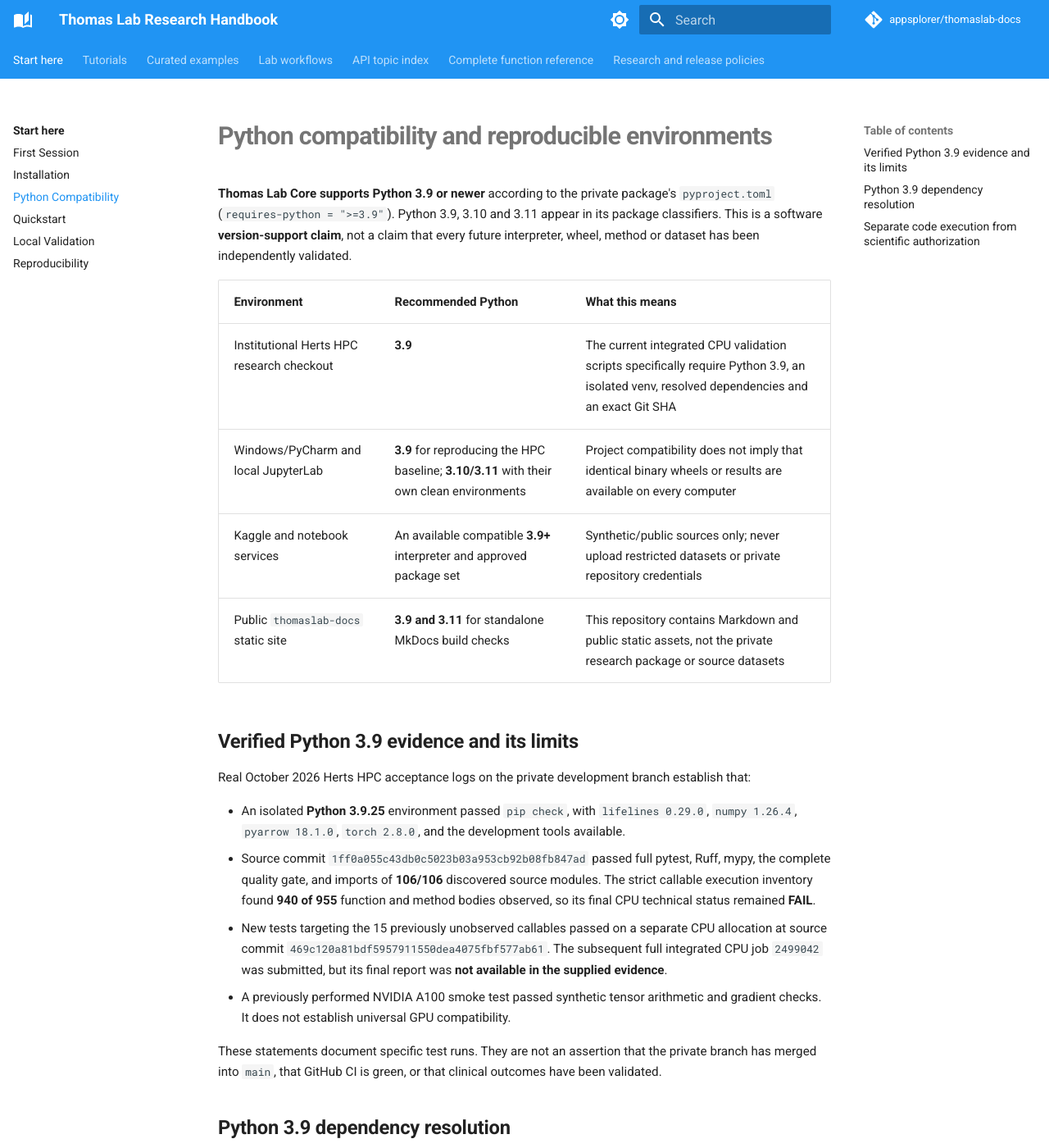
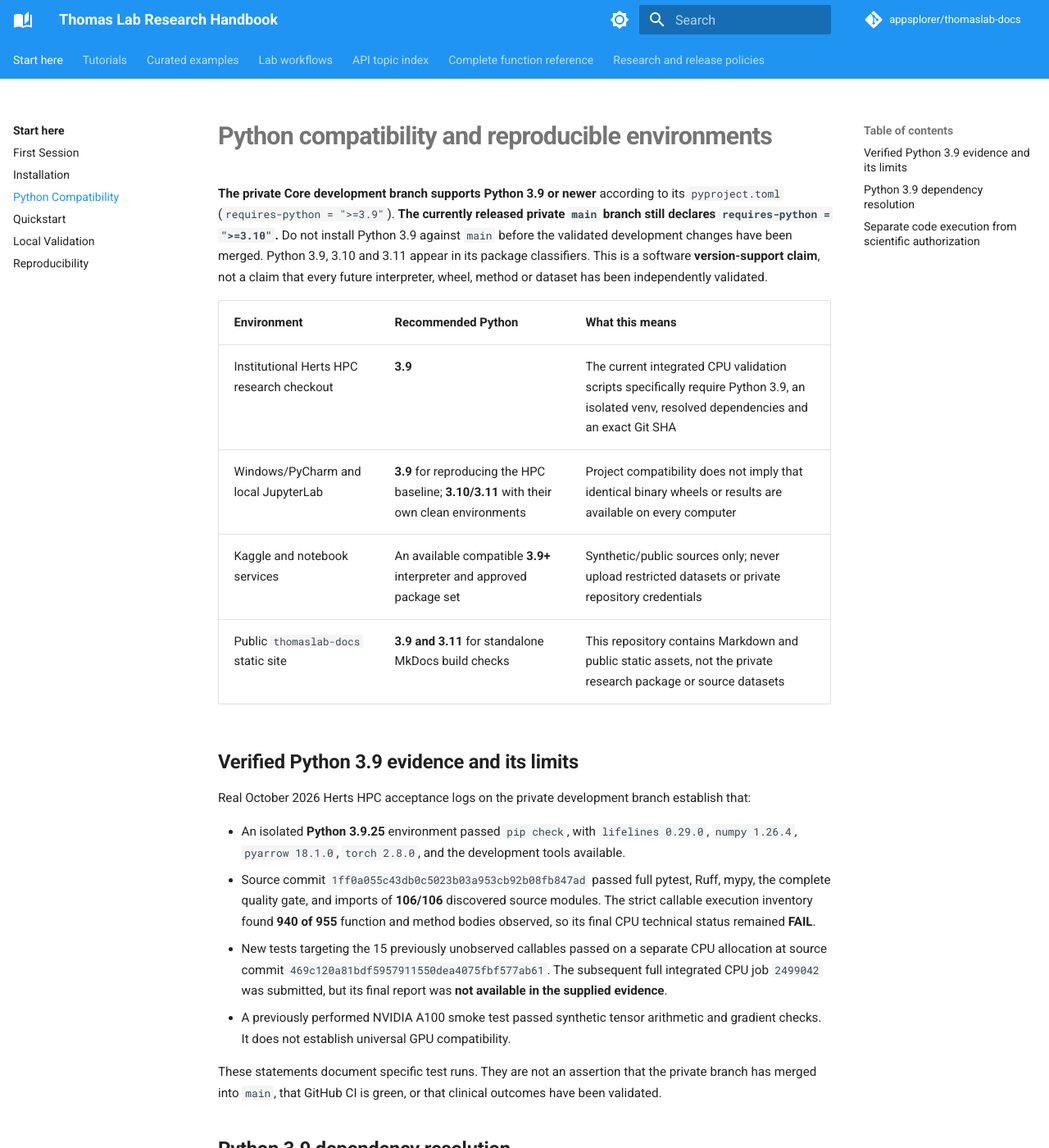
Before and after one commit to appsplorer/thomaslab-docs, an MkDocs documentation site: the page built from docs/getting-started/python-compatibility.md, in a window 1280 px wide and 1400 px high. Shown: the whole window at 82% size. Built offline with MkDocs 1.6.1 and Material for MkDocs 9.7.7, drawn with Linux system fonts in a browser that asks for light colours; comment, search, counter and statistics services are not loaded; some of the changed text lies outside the part shown.

Commit message:
docs: distinguish Python3.9 development support from unreleased 3.10+ main package

````diff
--- a/docs/getting-started/python-compatibility.md
+++ b/docs/getting-started/python-compatibility.md
@@ -1,6 +1,6 @@
 # Python compatibility and reproducible environments
 
-**Thomas Lab Core supports Python 3.9 or newer** according to the private package's `pyproject.toml` (`requires-python = ">=3.9"`). Python 3.9, 3.10 and 3.11 appear in its package classifiers. This is a software **version-support claim**, not a claim that every future interpreter, wheel, method or dataset has been independently validated.
+**The private Core development branch supports Python 3.9 or newer** according to its `pyproject.toml` (`requires-python = ">=3.9"`). **The currently released private `main` branch still declares `requires-python = ">=3.10"`.** Do not install Python 3.9 against `main` before the validated development changes have been merged. Python 3.9, 3.10 and 3.11 appear in its package classifiers. This is a software **version-support claim**, not a claim that every future interpreter, wheel, method or dataset has been independently validated.
 
 | Environment | Recommended Python | What this means |
 | --- | --- | --- |
@@ -22,9 +22,10 @@ These statements document specific test runs. They are not an assertion that the
 
 ## Python 3.9 dependency resolution
 
-For core installation in an authorized, private source checkout:
+For installation in an authorized private checkout of `audit/kaggle-hpc-final-20261021` (not `main`):
 
 ```bash
+git switch audit/kaggle-hpc-final-20261021
 python3.9 -m venv .venv
 .venv/bin/python -m pip install --upgrade pip
 .venv/bin/python -m pip install -c constraints/python39.txt -e '.[dev,notebooks]'
````
